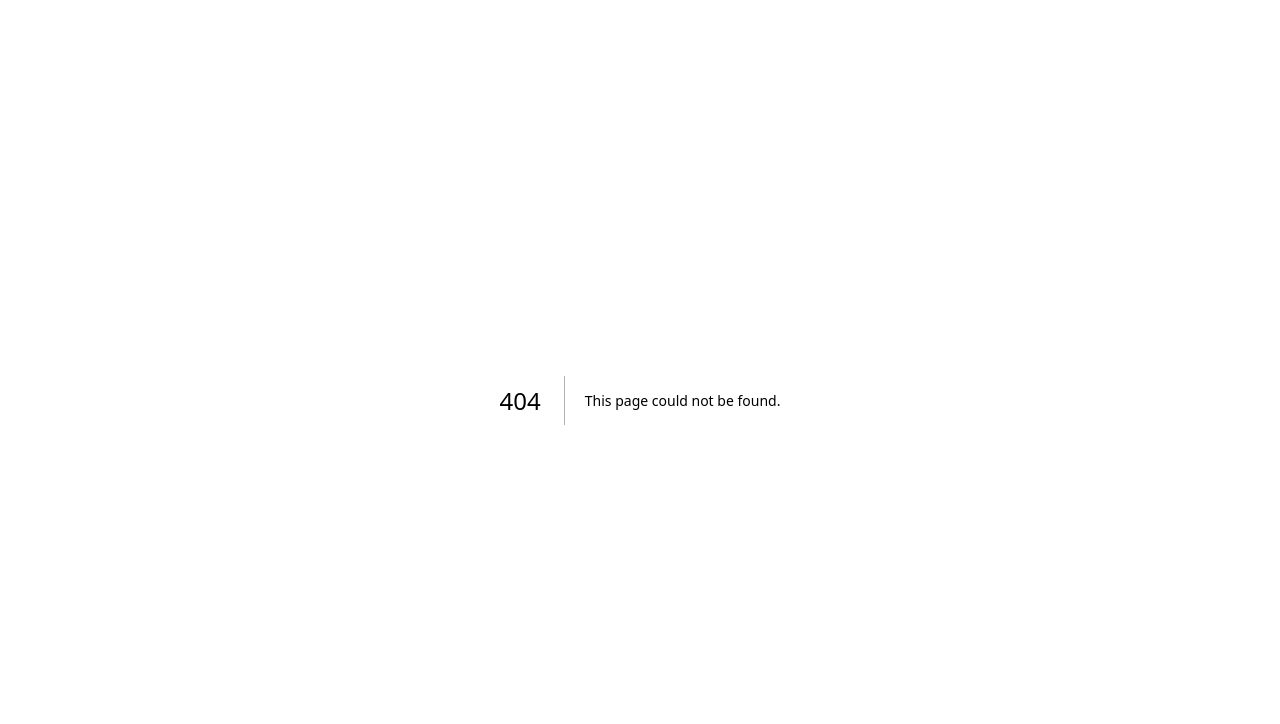
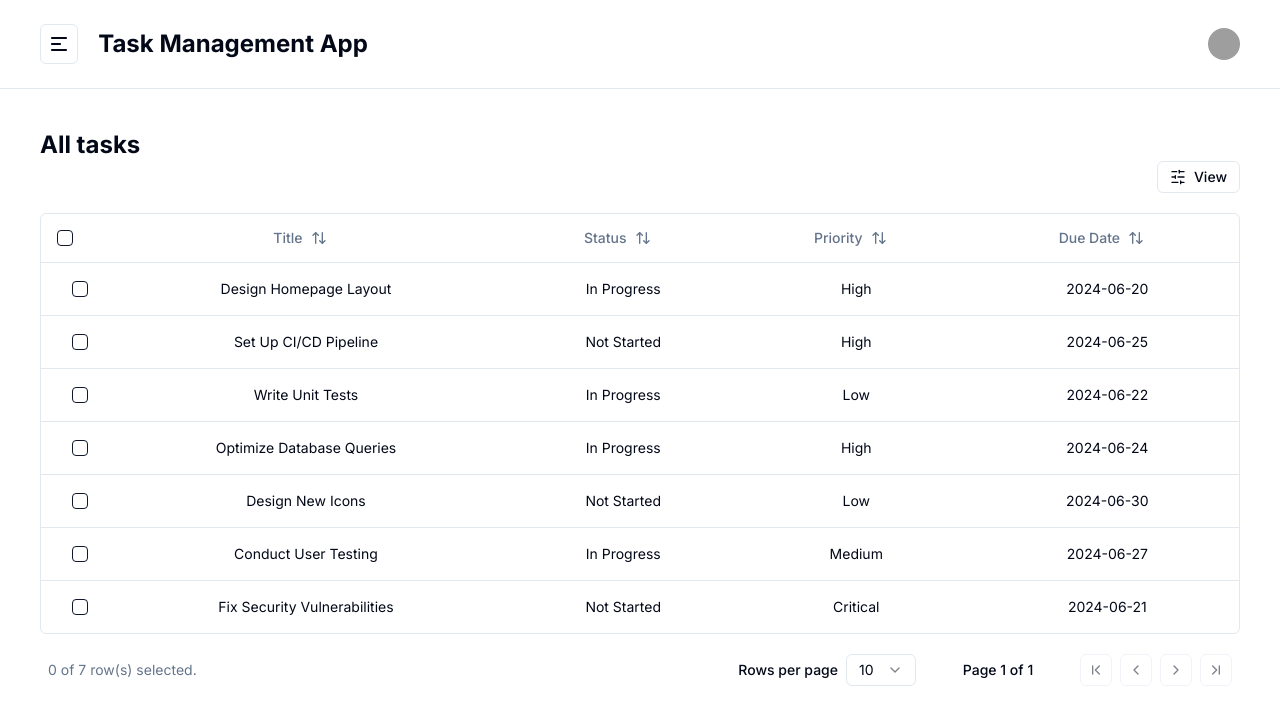
Before and after one commit to MaarcusRenieroL/fictional-winner, a Next.js app: page /dashboard/tasks in a window 1280 px wide. Before the commit this address had no page. Shown: the top 724 px of the page. Built offline with nearby package versions, Linux system fonts and the light colour scheme; grey boxes are pictures that could not be loaded.

Commit message:
feat: add ui for tasks page

```diff
--- /dev/null
+++ b/src/app/(main)/dashboard/tasks/page.tsx
@@ -0,0 +1,14 @@
+"use client";
+
+import { DataTable } from "@/components/data-table";
+import { TasksColumn } from "@/lib/columns";
+import { data } from "@/lib/constants";
+
+export default function TasksPage() {
+  return (
+    <div>
+      <h1 className="text-2xl font-bold">All tasks</h1>
+      <DataTable data={data ?? []} columns={TasksColumn} />
+    </div>
+  );
+}
```
